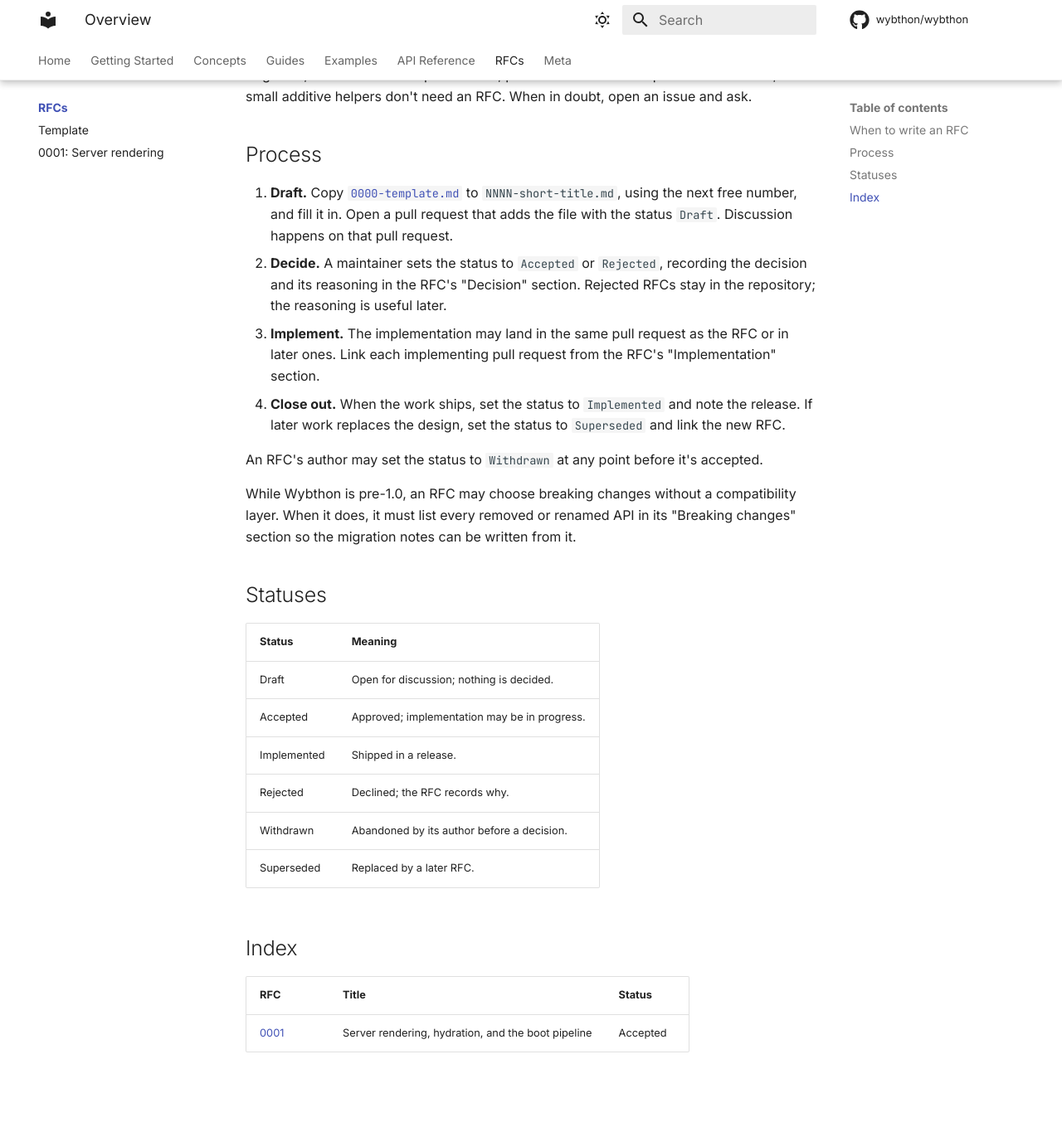
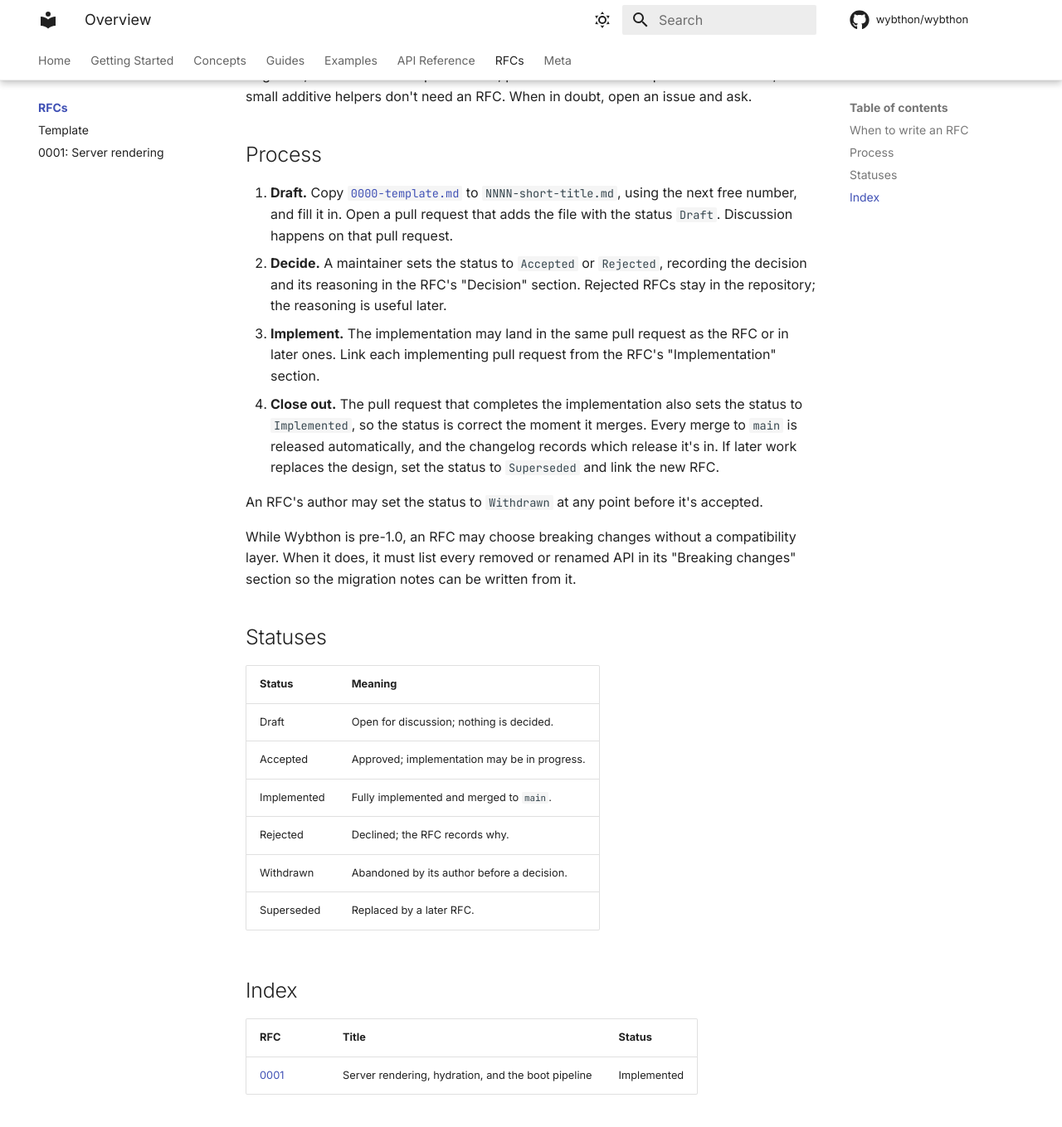
Before and after one commit to wybthon/wybthon, an MkDocs documentation site: the page built from docs/rfcs/index.md, in a window 1280 px wide and 1400 px high, scrolled down 579 px. Shown: the top 1359 px of the window at 83% size. Built offline with MkDocs 1.6.1 and Material for MkDocs 9.7.7, drawn with Linux system fonts in a browser that asks for light colours; comment, search, counter and statistics services are not loaded.

Commit message:
docs(mkdocs): mark RFC 0001 implemented when its PR merges

```diff
--- a/docs/rfcs/index.md
+++ b/docs/rfcs/index.md
@@ -18,7 +18,7 @@
 1. **Draft.** Copy [`0000-template.md`](0000-template.md) to `NNNN-short-title.md`, using the next free number, and fill it in. Open a pull request that adds the file with the status `Draft`. Discussion happens on that pull request.
 2. **Decide.** A maintainer sets the status to `Accepted` or `Rejected`, recording the decision and its reasoning in the RFC's "Decision" section. Rejected RFCs stay in the repository; the reasoning is useful later.
 3. **Implement.** The implementation may land in the same pull request as the RFC or in later ones. Link each implementing pull request from the RFC's "Implementation" section.
-4. **Close out.** When the work ships, set the status to `Implemented` and note the release. If later work replaces the design, set the status to `Superseded` and link the new RFC.
+4. **Close out.** The pull request that completes the implementation also sets the status to `Implemented`, so the status is correct the moment it merges. Every merge to `main` is released automatically, and the changelog records which release it's in. If later work replaces the design, set the status to `Superseded` and link the new RFC.
 
 An RFC's author may set the status to `Withdrawn` at any point before it's accepted.
 
@@ -30,7 +30,7 @@
 | --- | --- |
 | Draft | Open for discussion; nothing is decided. |
 | Accepted | Approved; implementation may be in progress. |
-| Implemented | Shipped in a release. |
+| Implemented | Fully implemented and merged to `main`. |
 | Rejected | Declined; the RFC records why. |
 | Withdrawn | Abandoned by its author before a decision. |
 | Superseded | Replaced by a later RFC. |
@@ -39,4 +39,4 @@
 
 | RFC | Title | Status |
 | --- | --- | --- |
-| [0001](0001-server-rendering-and-hydration.md) | Server rendering, hydration, and the boot pipeline | Accepted |
+| [0001](0001-server-rendering-and-hydration.md) | Server rendering, hydration, and the boot pipeline | Implemented |
```
Also changed, not shown: CONTRIBUTING.md (+1 -1 lines), docs/rfcs/0000-template.md (+1 -1 lines), docs/rfcs/0001-server-rendering-and-hydration.md (+3 -3 lines).
